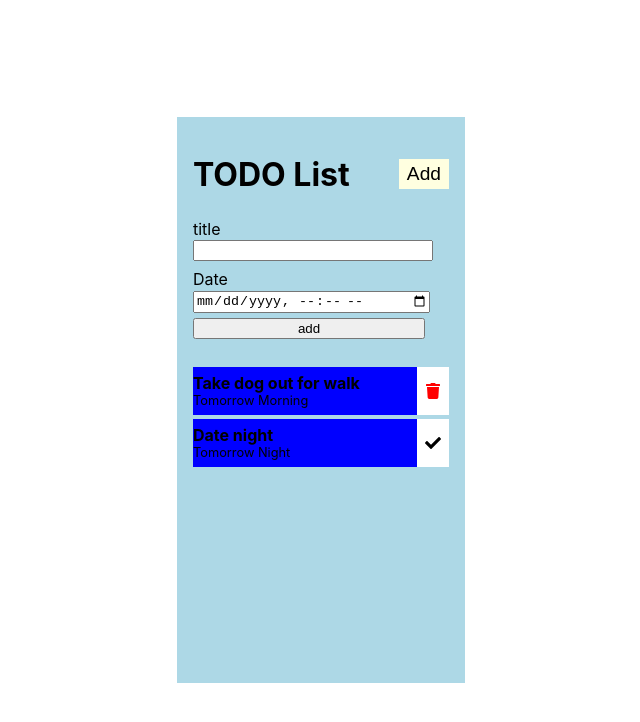
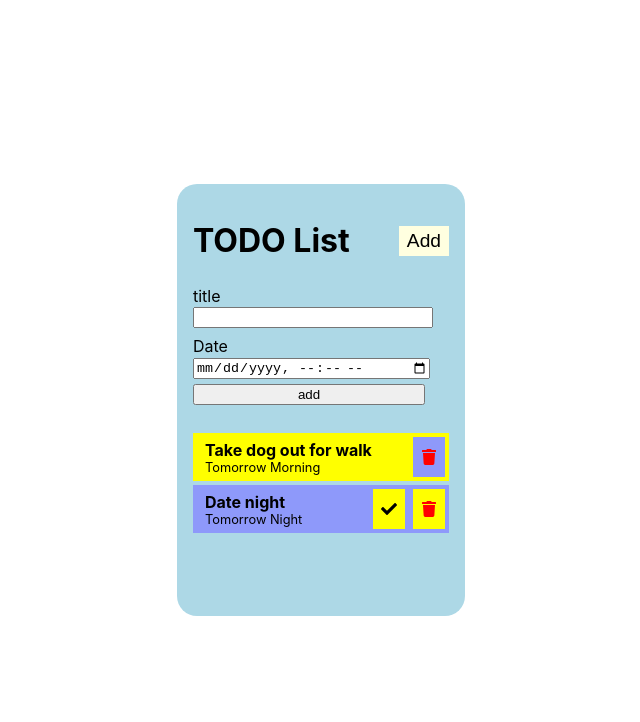
Before and after one commit to nibab-boo/react-todolist, a React (Create React App) app: page / in a window 1280 px wide. Shown: the top 722 px of the page, without its empty margins (319-959 px from the left). Built offline with nearby package versions, Linux system fonts and the light colour scheme.

Commit message:
basic frontend and click effect done

```diff
--- a/src/App.js
+++ b/src/App.js
@@ -18,6 +18,8 @@ const ToDos = styled.div`
   width: 20vw;
   background: lightblue;
   padding: 16px;
+  border-radius: 20px;
+  min-height: 400px;
 
 `
 const Form = styled.form`
--- a/src/components/Card.jsx
+++ b/src/components/Card.jsx
@@ -6,18 +6,20 @@ import "./../styles/card.css"
 
 
 const Card = ({ todo, onDone, onDelete }) => {
+
+
   return (
-    <div className='card-box'>
-      <div>
+    <div className={`card-box ${todo.done ? "done" : ""}`}>
+      <div className="card-info">
         <h4>{todo.title}</h4>
         <p>{todo.date}</p>
       </div>
-      { todo.done ? (
-        < FaTrash style={{ color: "red"}} onClick={ ()=> onDelete(todo) } />
-        ) : (
-          < FaCheck style={{ }} onClick={ ()=> onDone(todo) } />
-        )
-      }
+
+        { !todo.done && (
+          < FaCheck data-type="done" style={{ }} onClick={ ()=> onDone(todo) } />
+          )
+        }
+        < FaTrash data-type="delete" style={{ color: "red", marginLeft: "4px"}} onClick={ ()=> onDelete(todo) } />
     </div>
   );
 };
--- a/src/components/Cards.jsx
+++ b/src/components/Cards.jsx
@@ -2,7 +2,7 @@ import styled from 'styled-components';
 import Card from './Card';
 // style
 const CardBox = styled.div`
-  min-height: 300px;
+  min-height: 100px;
 `
 
 const Cards = ({ todos, onDone, onDelete }) => {
--- a/src/styles/card.css
+++ b/src/styles/card.css
@@ -1,12 +1,19 @@
 .card-box {
   display: flex;
-  justify-content: space-between;
+  justify-content: flex-end;
   align-items: center;
-  background: blue;
+  /* border: 2px solid black; */
   margin: 4px auto;
   /*  border-radius: 16px; */
+  background-color: rgb(142, 153, 250);
+}
 
-
+.card-box.done {
+  background-color: yellow;
+}
+.card-box .card-info {
+  padding: 0px 12px;
+  margin-right: auto;
 }
 .card-box h4 {
   margin: 0;
@@ -16,9 +23,17 @@
   font-size: .8em;
 }
 .card-box svg{
-  background: white;
-  padding: 16px 8px;
+  background: yellow;
+  padding: 12px 8px;
+  margin: 4px;
+  color: black;
+}
+.card-box.done svg{
+  background: rgb(142, 153, 250);
+}
+.card-box svg:last-child {
+  margin-left: 0;
 }
 .card-box svg:hover {
-  background-color: beige;
+  background-color:  white;
 }
```
